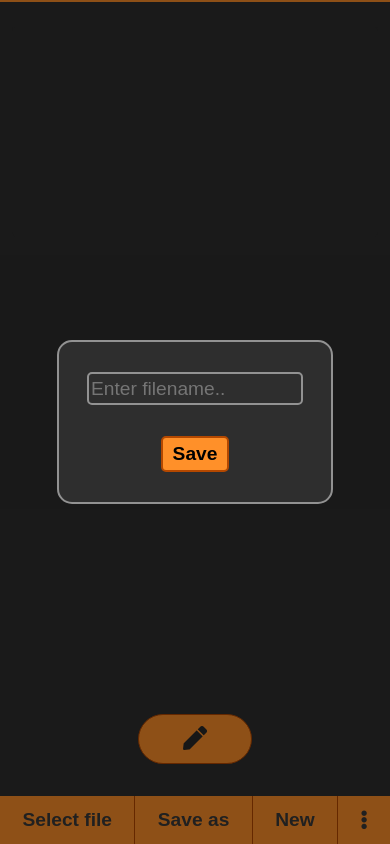
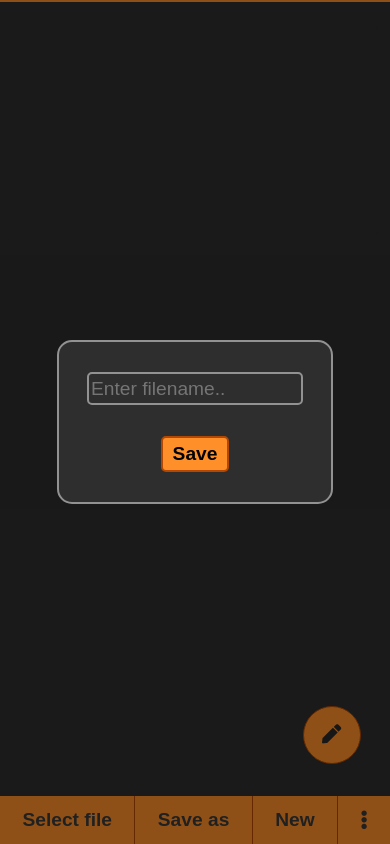
Before and after one commit to Sagar712/edit, a plain HTML site: page index.html in a window 390 px wide. Both pictures are taken after a click on the element "Save as". Drawn offline with Linux system fonts and the light colour scheme.

Commit message:
Add files via upload

```diff
--- a/app.js
+++ b/app.js
@@ -145,8 +145,11 @@ function savedata() {
 
 
 function popSaveAs() {
+    content.contentEditable=false;
+    document.querySelector('.editBtn').classList.remove('hide');
     document.querySelector('.saveAs').classList.toggle('show');
     document.querySelector('.opacitor3').classList.toggle('active');
+    document.querySelector('.saveAs input').focus()
 }
 
 function animatToast(msg, bgColor) {
--- a/style.css
+++ b/style.css
@@ -122,8 +122,9 @@ header{
     border: 2px solid var(--table-border);
     color: var(--text-color);
     border-radius: 15px;
-    transition: 0.5s all ease;
+    transition: 0.3s all ease;
     z-index: 9999;
+    cursor: pointer;
 }
 .saveAs input{
     height: 1.7rem;
@@ -386,7 +387,12 @@ header{
         border-top: 3px solid rgb(179, 0, 0);
         border-bottom: 3px solid rgb(179, 0, 0);
     */
-
+    .editBtn{
+        width: 3.5rem;
+        height: 3.5rem;
+        left:85%;
+        font-size: 1.2rem;
+    }
     .toolbar1:last-child div{
         background-color: rgb(121, 216, 253);
         border-right: 1px solid rgb(0, 97, 187);
```
Also changed, not shown: index.html (+2 -2 lines).
